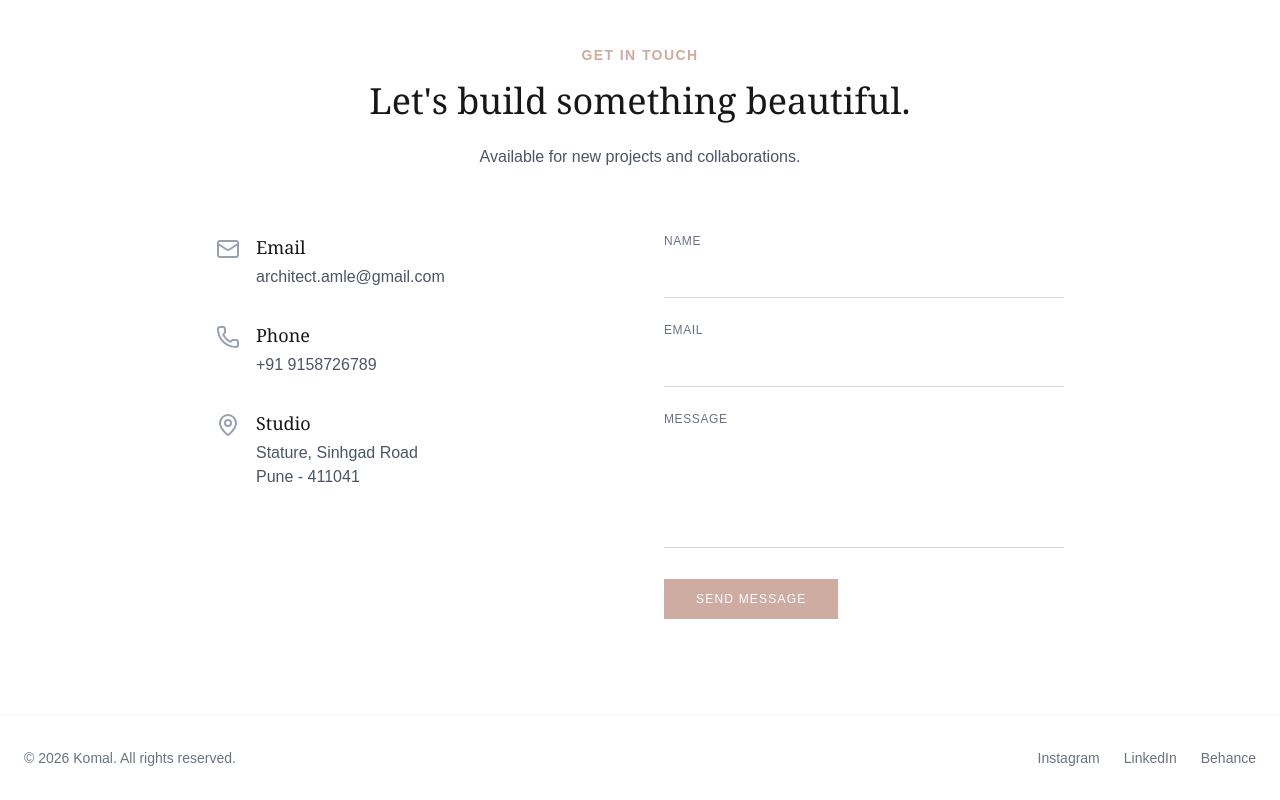
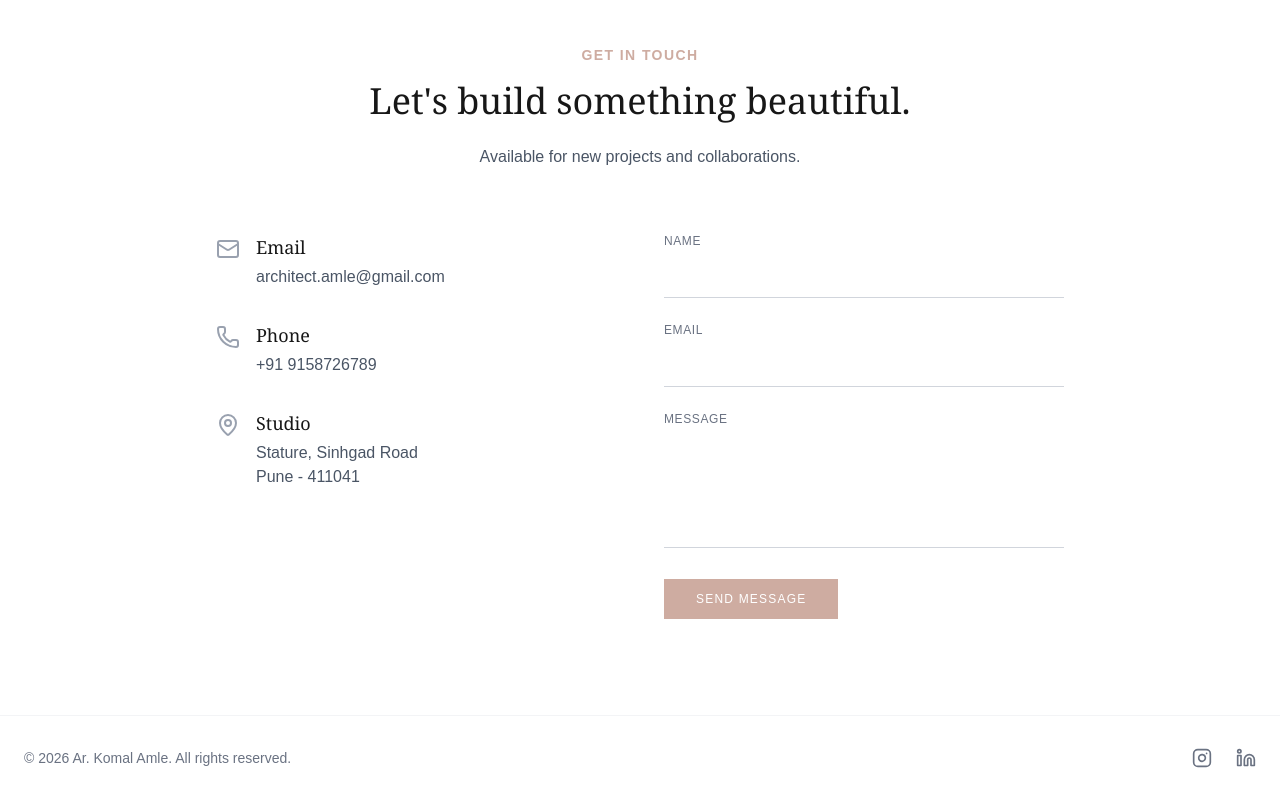
Before and after one commit to hrishi2099/komal-portfolio-nextjs, a Next.js app: page / in a window 1280 px wide. Shown: the part 2957-3757 px from the top of the page. Built offline with nearby package versions, Linux system fonts and the light colour scheme.

Commit message:
feat: use social icons in footer and remove behance link

```diff
--- a/src/app/page.tsx
+++ b/src/app/page.tsx
@@ -36,7 +36,6 @@ export default function Home() {
       <Footer
         instagram={content.contact.social.instagram}
         linkedin={content.contact.social.linkedin}
-        behance={content.contact.social.behance}
       />
     </main>
   );
--- a/src/app/projects/[id]/page.tsx
+++ b/src/app/projects/[id]/page.tsx
@@ -142,7 +142,6 @@ export default function ProjectPage() {
       <Footer
         instagram={content.contact.social.instagram}
         linkedin={content.contact.social.linkedin}
-        behance={content.contact.social.behance}
       />
     </main>
   );
--- a/src/app/projects/page.tsx
+++ b/src/app/projects/page.tsx
@@ -40,7 +40,6 @@ export default function ProjectsPage() {
       <Footer
         instagram={content.contact.social.instagram}
         linkedin={content.contact.social.linkedin}
-        behance={content.contact.social.behance}
       />
     </main>
   );
--- a/src/components/Footer.tsx
+++ b/src/components/Footer.tsx
@@ -1,18 +1,38 @@
+import { Instagram, Linkedin } from "lucide-react";
+
 type Props = {
     instagram?: string;
     linkedin?: string;
-    behance?: string;
 };
 
-export default function Footer({ instagram, linkedin, behance }: Props) {
+export default function Footer({ instagram, linkedin }: Props) {
   return (
-    <footer className="py-8 border-t border-gray-100 dark:border-gray-800 bg-white dark:bg-black">
+    <footer className="py-8 border-t border-gray-100 bg-white">
       <div className="container mx-auto px-6 flex flex-col md:flex-row justify-between items-center text-sm text-gray-500">
-        <p>&copy; {new Date().getFullYear()} Komal. All rights reserved.</p>
+        <p>&copy; {new Date().getFullYear()} Ar. Komal Amle. All rights reserved.</p>
         <div className="flex space-x-6 mt-4 md:mt-0">
-          <a href={instagram || "#"} target="_blank" rel="noopener noreferrer" className="hover:text-black dark:hover:text-white transition-colors">Instagram</a>
-          <a href={linkedin || "#"} target="_blank" rel="noopener noreferrer" className="hover:text-black dark:hover:text-white transition-colors">LinkedIn</a>
-          <a href={behance || "#"} target="_blank" rel="noopener noreferrer" className="hover:text-black dark:hover:text-white transition-colors">Behance</a>
+          {instagram && (
+            <a
+              href={instagram}
+              target="_blank"
+              rel="noopener noreferrer"
+              className="hover:text-black transition-colors"
+              aria-label="Instagram"
+            >
+              <Instagram size={20} />
+            </a>
+          )}
+          {linkedin && (
+            <a
+              href={linkedin}
+              target="_blank"
+              rel="noopener noreferrer"
+              className="hover:text-black transition-colors"
+              aria-label="LinkedIn"
+            >
+              <Linkedin size={20} />
+            </a>
+          )}
         </div>
       </div>
     </footer>
--- a/src/data/content.ts
+++ b/src/data/content.ts
@@ -37,7 +37,6 @@ export const content: {
     social: {
       instagram: string;
       linkedin: string;
-      behance: string;
     };
   };
   projects: Project[];
@@ -68,7 +67,6 @@ export const content: {
     social: {
       instagram: "https://www.instagram.com/traya_haus?igsh=dXQ3bDVyYXVzOXI1",
       linkedin: "https://www.linkedin.com/in/komalamle?utm_source=share&utm_campaign=share_via&utm_content=profile&utm_medium=android_app",
-      behance: "https://behance.net",
     }
   },
   projects: [
```
